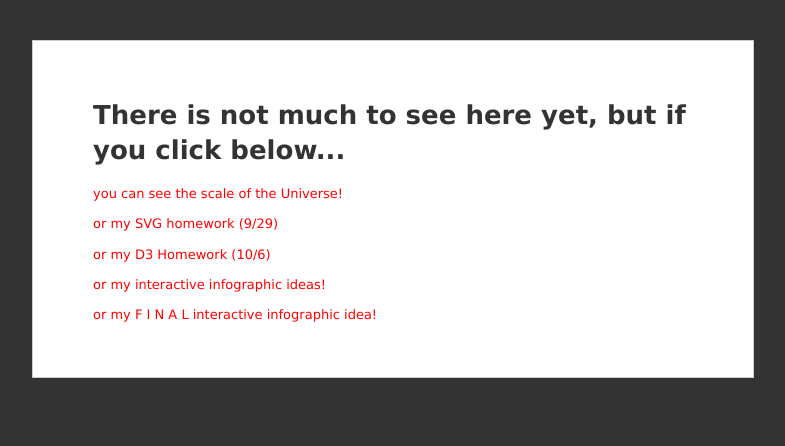
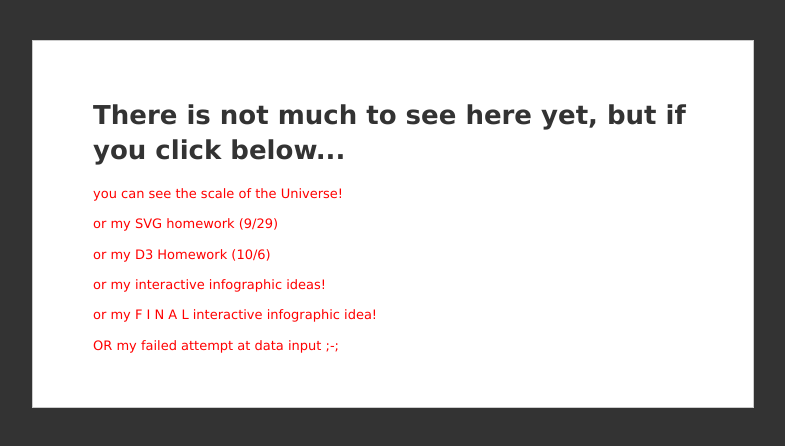
Before and after one commit to gitguddd/gitguddd, a plain HTML site: page index.html in a window 1280 px wide. Shown: the whole page, without its empty margins (247-1032 px from the left). Drawn offline with Linux system fonts and the light colour scheme.

Commit message:
Update index.html

```diff
--- a/index.html
+++ b/index.html
@@ -30,6 +30,8 @@ h1 {color: #333;}
 </p>
  <p> <a href="/Homework_11_3.html" target="_blank">or my  F I N A L  interactive infographic idea!</a>
 </p>
+ <p> <a href="/Homework_11_10.html" target="_blank">OR my failed attempt at data input ;-; </a>
+</p>
 </div>
 
 </body>
```
